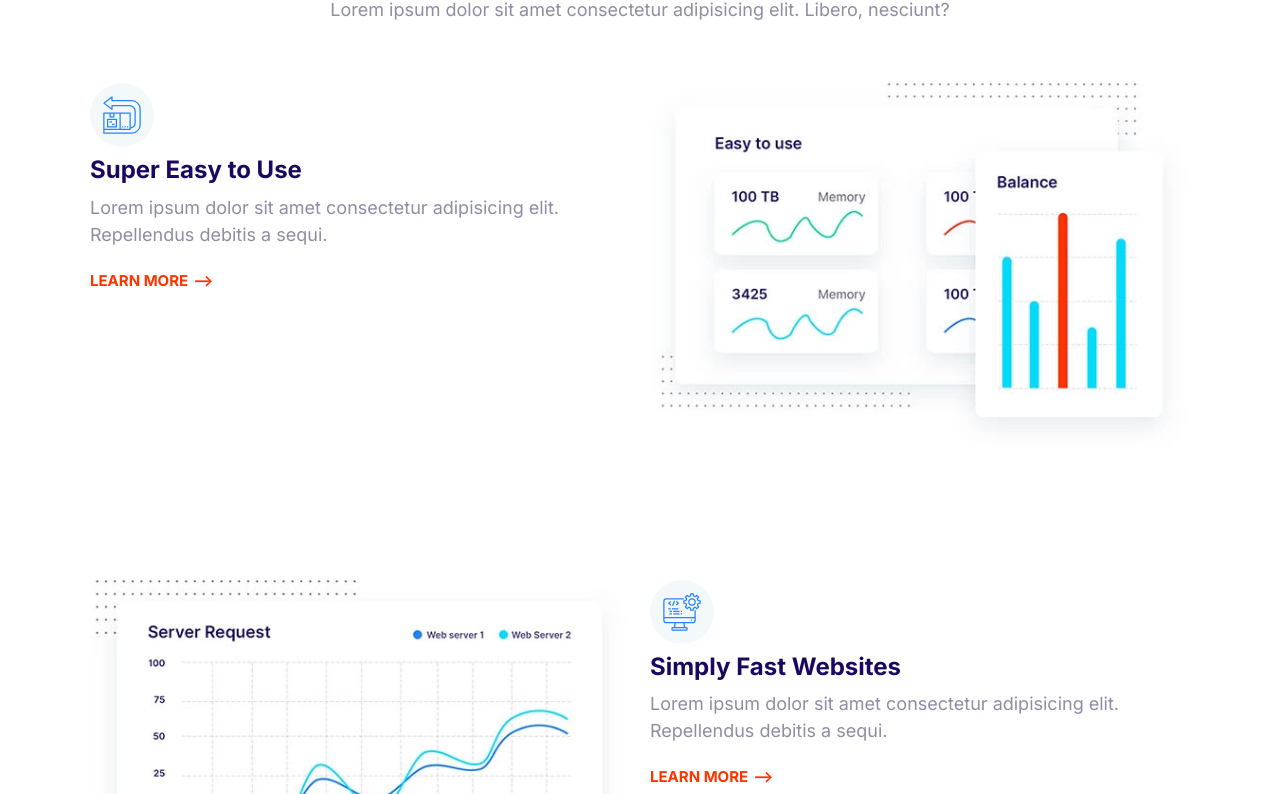
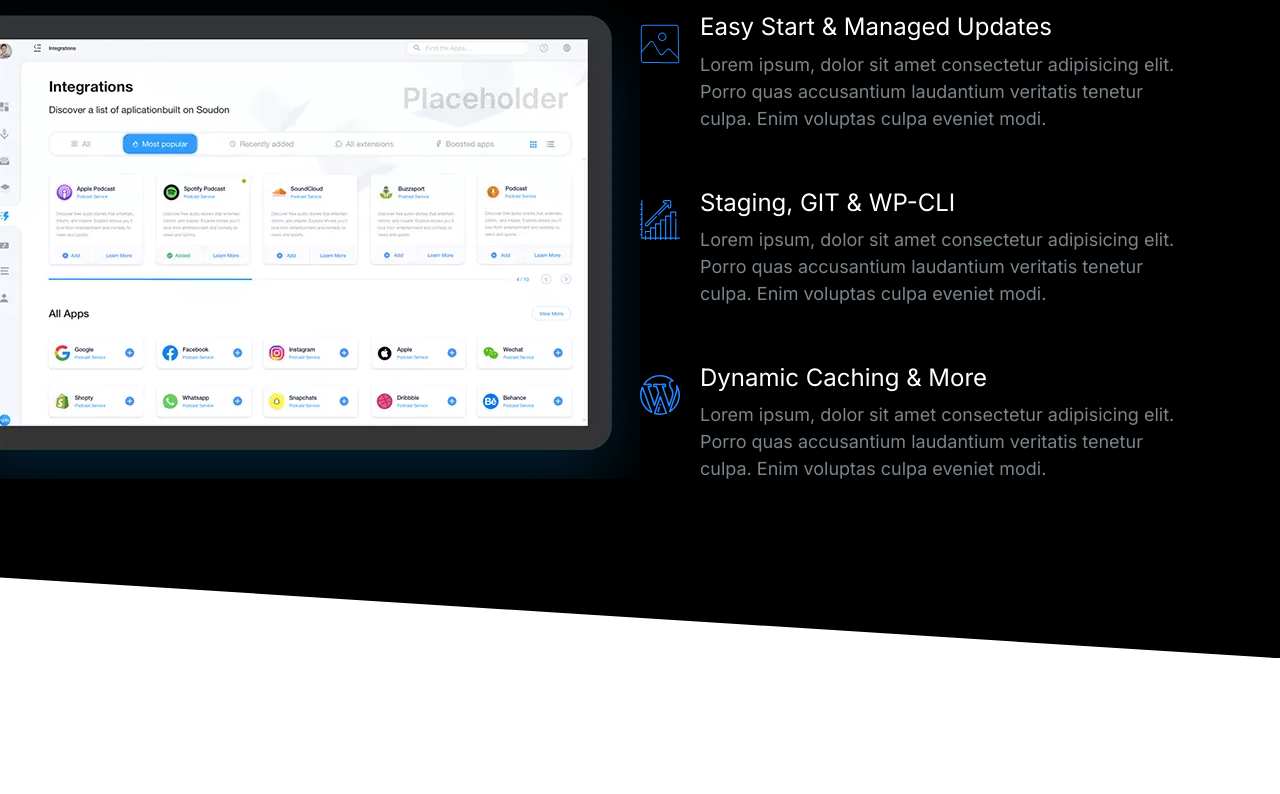
Before and after one commit to Jaymieblaze/Jamify, a plain HTML site: page index.html in a window 1280 px wide. Shown: the part 151-945 px from the top of the page. After the commit the page ends 809 px from the top, so only its background shows below. Drawn offline with Linux system fonts and the light colour scheme.

Commit message:
Creating Showcase Block.

```diff
--- a/css/styles.css
+++ b/css/styles.css
@@ -14,6 +14,10 @@
 }
 
 /* Topography */
+::selection {
+    background: var(--color-primary);
+    color: #fff;
+}
 
 html {
     font-size: 62.5%;
@@ -41,6 +45,7 @@ h2 {
 
 h3 {
     font-size: 3rem;
+    font-weight: 500;
 }
 
 p {
@@ -132,7 +137,6 @@ a {
 .list {
     list-style: none;
     padding-left: 0;
-    color: var(--color-headings);
 }
 
 .list--inline .list__item {
@@ -143,6 +147,7 @@ a {
 .list--tick {
     list-style-image: url(../images/tick.svg);
     padding-left: 3rem;
+    color: var(--color-headings);
 }
 
 .list--tick .list__item {
@@ -410,6 +415,7 @@ a {
   /* Media */
   .media {
     display: flex;
+    margin-bottom: 4rem;
   }
 
   .media__title {
@@ -612,18 +618,20 @@ a {
     color: #7b858b;
 }
 
-.block--dark .block__heading {
+.block--dark h1,
+.block--dark h2,
+.block--dark h3 {
     color: #fff;
 }
 
 .block--skewed-right {
     padding-bottom: calc(var(--padding-vertical) + 4rem);
-    clip-path: polygon(0% 0%, 100% 0%, 100% 100%, 0% 80%);
+    clip-path: polygon(0% 0%, 100% 0%, 100% 100%, 0% 90%);
 }
 
 .block--skewed-left {
     padding-bottom: calc(var(--padding-vertical) + 4rem);
-    clip-path: polygon(0% 0%, 100% 0%, 100% 80%, 0% 100%);
+    clip-path: polygon(0% 0%, 100% 0%, 100% 90%, 0% 100%);
 }
 
 .container {
@@ -695,10 +703,6 @@ nav.collapsible--expanded .nav__toggler {
 }
 
 /* Hero */
-.hero {
-    clip-path: polygon(0% 0%, 100% 0%, 100% 90%, 0% 100%);
-}
-
 .hero__tagline {
     font-size: 2rem;
     color: #b9c3cf;
@@ -778,3 +782,23 @@ nav.collapsible--expanded .nav__toggler {
         order: 2;
     }
 }
+
+/* Showcase Block */
+.block-showcase__image {
+   justify-self: end;
+}
+
+.block-showcase__image > img {
+    width: 100%;
+
+}
+
+@media screen and (min-width: 768px) {
+    .block-showcase .grid {
+        grid-template-columns: 50% 50%;
+    }
+    .block-showcase__image > img {
+        width: auto;
+        max-width: 700px;
+     }
+}
--- a/index.html
+++ b/index.html
@@ -14,118 +14,74 @@
     <link rel="stylesheet" href="css/styles.css" />
   </head>
   <body>
-    <section class="block container">
+    <section class="block block--dark block--skewed-right block-showcase">
       <header class="block__header">
-        <h2>Host on the Cloud to Keep Growing</h2>
-        <p>
-          Lorem ipsum dolor sit amet consectetur adipisicing elit. Libero,
-          nesciunt?
-        </p>
+        <h2>User-friendly Control Panel</h2>
       </header>
-      <article class="grid grid--1x2 feature">
-        <div class="feature__content">
-          <span class="icon-container">
-            <svg class="icon icon--primary">
-              <use xlink:href="images/sprite.svg#easy"></use>
-            </svg>
-          </span>
-          <h3 class="feature__heading">Super Easy to Use</h3>
-          <p>
-            Lorem ipsum dolor sit amet consectetur adipisicing elit. Repellendus
-            debitis a sequi.
-          </p>
-          <a href="" class="link-arrow">Learn More</a>
-        </div>
-        <picture>
+      <div class="container grid grid--1x2">
+        <picture class="block-showcase__image">
           <source
             type="image/webp"
-            srcset="images/easy.webp 1x, images/easy@2x.webp 2x"
-          />
+            srcset="images/ipad.webp 1x, images/ipad@2x.webp 2x" />
           <source
-            type="image/jpg"
-            srcset="images/easy.jpg 1x, images/easy@2x.jpg 2x"
-          />
-          <img class="feature__image" src="images/easy@2x.jpg" alt="" />
-        </picture>
-      </article>
-      <article class="grid grid--1x2 feature">
-        <div class="feature__content">
-          <span class="icon-container">
+            type="image/png"
+            srcset="images/ipad.png 1x, images/ipad@2x.png 2x" />
+          <img class="block-showcase__image" src="images/ipad.png" alt=""
+        /></picture>
+        <ul class="list">
+          <li>
+            <div class="media">
+              <div class="media__image">
                 <svg class="icon icon--primary">
-              <use xlink:href="images/sprite.svg#computer"></use>
+                  <use xlink:href="images/sprite.svg#snap"></use>
                 </svg>
-          </span>
-          <h3 class="feature__heading">Simply Fast Websites</h3>
+              </div>
+              <div class="media__body">
+                <h3 class="media__title">Easy Start & Managed Updates</h3>
                 <p>
-            Lorem ipsum dolor sit amet consectetur adipisicing elit. Repellendus
-            debitis a sequi.
+                  Lorem ipsum, dolor sit amet consectetur adipisicing elit.
+                  Porro quas accusantium laudantium veritatis tenetur culpa.
+                  Enim voluptas culpa eveniet modi.
                 </p>
-          <a href="" class="link-arrow">Learn More</a>
               </div>
-        <picture>
-          <source
-            type="image/webp"
-            srcset="images/fast.webp 1x, images/fast@2x.webp 2x"
-          />
-          <source
-            type="image/jpg"
-            srcset="images/fast.jpg 1x, images/fast@2x.jpg 2x"
-          />
-          <img class="feature__image" src="images/fast@2x.jpg" alt="" />
-        </picture>
-      </article>
-      <article class="grid grid--1x2 feature">
-        <div class="feature__content">
-          <span class="icon-container">
+            </div>
+          </li>
+          <li>
+            <div class="media">
+              <div class="media__image">
+                <svg class="icon icon--primary">
+                  <use xlink:href="images/sprite.svg#growth"></use>
+                </svg>
+              </div>
+              <div class="media__body">
+                <h3 class="media__title">Staging, GIT & WP-CLI</h3>
+                <p>
+                  Lorem ipsum, dolor sit amet consectetur adipisicing elit.
+                  Porro quas accusantium laudantium veritatis tenetur culpa.
+                  Enim voluptas culpa eveniet modi.
+                </p>
+              </div>
+            </div>
+          </li>
+          <li>
+            <div class="media">
+              <div class="media__image">
                 <svg class="icon icon--primary">
                   <use xlink:href="images/sprite.svg#wordpress"></use>
                 </svg>
-          </span>
-          <h3 class="feature__heading">Super Easy to Use</h3>
+              </div>
+              <div class="media__body">
+                <h3 class="media__title">Dynamic Caching & More</h3>
                 <p>
-            Lorem ipsum dolor sit amet consectetur adipisicing elit. Repellendus
-            debitis a sequi.
+                  Lorem ipsum, dolor sit amet consectetur adipisicing elit.
+                  Porro quas accusantium laudantium veritatis tenetur culpa.
+                  Enim voluptas culpa eveniet modi.
                 </p>
-          <a href="" class="link-arrow">Learn More</a>
               </div>
-        <picture>
-          <source
-            type="image/webp"
-            srcset="images/wordpress.webp 1x, images/wordpress@2x.webp 2x"
-          />
-          <source
-            type="image/jpg"
-            srcset="images/wordpress.jpg 1x, images/wordpress@2x.jpg 2x"
-          />
-          <img class="feature__image" src="images/wordpress@2x.jpg" alt="" />
-        </picture>
-      </article>
-      <article class="grid grid--1x2 feature">
-        <div class="feature__content">
-          <span class="icon-container">
-            <svg class="icon icon--primary">
-              <use xlink:href="images/sprite.svg#clock"></use>
-            </svg>
-          </span>
-          <h3 class="feature__heading">Super Easy to Use</h3>
-          <p>
-            Lorem ipsum dolor sit amet consectetur adipisicing elit. Repellendus
-            debitis a sequi.
-          </p>
-          <a href="" class="link-arrow">Learn More</a>
             </div>
-        <picture>
-          <source
-            type="image/webp"
-            srcset="images/support.webp 1x, images/support@2x.webp 2x"
-          />
-          <source
-            type="image/jpg"
-            srcset="images/support.jpg 1x, images/support@2x.jpg 2x"
-          />
-          <img class="feature__image" src="images/support@2x.jpg" alt="" />
-        </picture>
-      </article>
+          </li>
+        </ul>
+      </div>
     </section>
     <script src="js/main.js"></script>
   </body>
```
Also changed, not shown: components/showcase-block.html (added, +69 -0 lines), images/ipad.png (added), images/ipad.webp (added), images/ipad@2x.png (added), images/ipad@2x.webp (added). Lines whose indentation alone changed are shown as unchanged.
